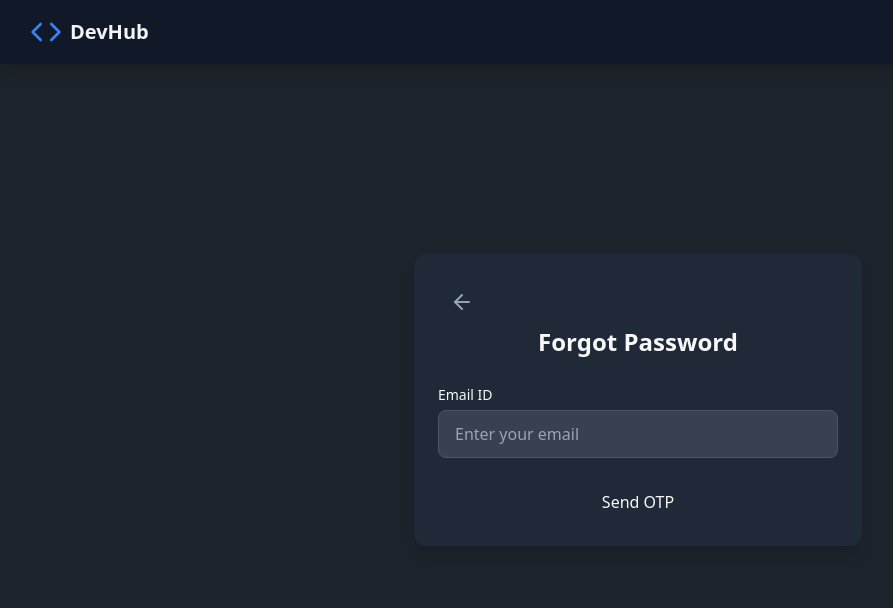
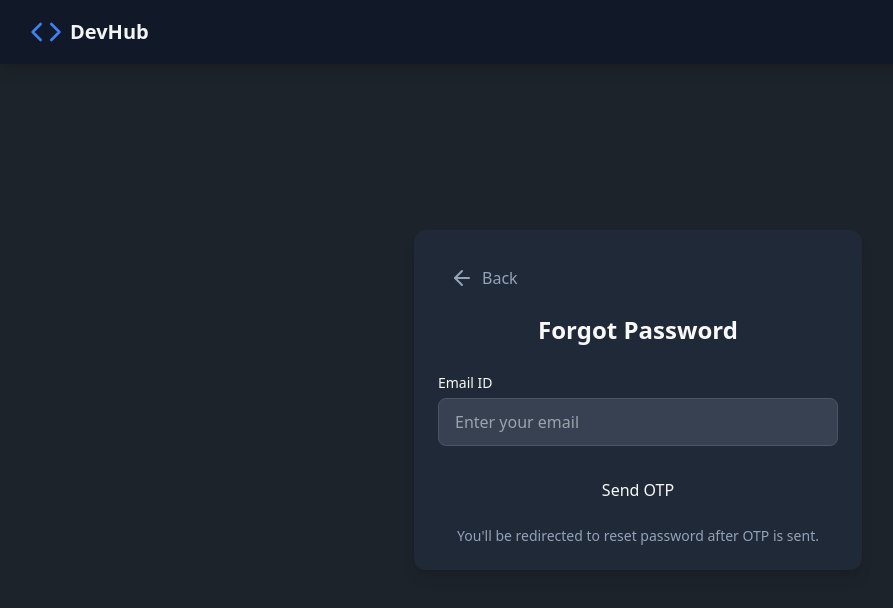
Before and after one commit to Mohammad-Aamir667/DevHub, a React (Vite) app in the folder frontend/: page /forgot-password in a window 1280 px wide. Shown: the top 608 px of the page, without its empty margins (2-895 px from the left). Built offline with nearby package versions, Linux system fonts and the light colour scheme; no server answers.

Commit message:
refined forgetpassword

```diff
--- a/frontend/src/components/userAuth/ForgotPassword.jsx
+++ b/frontend/src/components/userAuth/ForgotPassword.jsx
@@ -1,48 +1,41 @@
-import React, { useState, useEffect } from "react";
+import React, { useState } from "react";
 import axios from "axios";
 import { BASE_URL } from "../../utils/constants";
 import { useNavigate } from "react-router-dom";
-import { ArrowLeft } from "lucide-react"
-import toast from "react-hot-toast";
+import { ArrowLeft } from "lucide-react";
+import { toast } from "react-hot-toast";
 
 const ForgotPassword = () => {
   const [emailId, setEmailId] = useState("");
-  const [message, setMessage] = useState("");
-  const [error, setError] = useState("");
-  const [otpSent, setOtpSent] = useState(false);
-  const [showToast, setShowToast] = useState(false);
   const [loading, setLoading] = useState(false);
   const navigate = useNavigate();
 
-  useEffect(() => {
-    if (showToast) {
-      const timer = setTimeout(() => setShowToast(false), 5000);
-      return () => clearTimeout(timer);
-    }
-  }, [showToast]);
+  const handleRequestOtp = async (e) => {
+    e.preventDefault();
 
-  const handleRequestOtp = async () => {
-    if (emailId.trim() === "") {
-      setError("Email ID is required");
+    if (!emailId.trim()) {
+      toast.error("Email ID is required");
       return;
     }
+
     setLoading(true);
     try {
       const res = await axios.post(
         `${BASE_URL}/forget-password`,
-        { emailId },
+        { emailId: emailId.trim() },
         { withCredentials: true }
       );
-      setMessage(res.data.message);
-      toast.success(res.data.message);
-      setOtpSent(true);
-      setShowToast(true);
-      setError("");
+
+      // ✅ Always show success message (generic from backend)
+      toast.success(res.data.message || "If this email is registered, an OTP has been sent.");
+      // ✅ Navigate directly to reset password page
+      navigate("/reset-password", { state: { emailId } });
+
     } catch (err) {
-      setError(err?.response?.data?.message || "Something went wrong");
-      toast.error(err?.response?.data?.message || "Something went wrong");
-
-      setMessage("");
+      const msg =
+        err?.response?.data?.message ||
+        "Something went wrong. Please try again later.";
+      toast.error(msg);
     } finally {
       setLoading(false);
     }
@@ -51,16 +44,21 @@ const ForgotPassword = () => {
   return (
     <div className="flex justify-center items-center min-h-screen bg-dark-charcoal p-4 overflow-auto">
       <div className="bg-gray-800 shadow-lg rounded-xl p-6 w-full max-w-md text-soft-white">
-        {/* Back Button */}
+
+        {/* 🔙 Back Button */}
         <button
           onClick={() => navigate(-1)}
           className="text-slate-400 hover:text-slate-100 hover:bg-slate-800 p-2 sm:p-3 rounded-md flex items-center text-sm sm:text-base transition-colors"
         >
           <ArrowLeft className="w-5 h-5 sm:w-6 sm:h-6 mr-2" />
+          Back
         </button>
 
-        <h2 className="text-2xl font-semibold text-center mb-6">Forgot Password</h2>
+        <h2 className="text-2xl font-semibold text-center mb-6 mt-3">
+          Forgot Password
+        </h2>
 
+        <form onSubmit={handleRequestOtp}>
           <label className="block mb-4">
             <span className="text-sm text-soft-white">Email ID</span>
             <input
@@ -72,9 +70,8 @@ const ForgotPassword = () => {
             />
           </label>
 
-        {!otpSent && (
           <button
-            onClick={handleRequestOtp}
+            type="submit"
             className={`w-full py-2 mt-2 rounded-md font-medium ${loading
                 ? "bg-gray-600 cursor-not-allowed"
                 : "bg-vibrant-clay hover:bg-orange-600 transition"
@@ -83,26 +80,11 @@ const ForgotPassword = () => {
           >
             {loading ? "Sending..." : "Send OTP"}
           </button>
-        )}
+        </form>
 
-        {otpSent && (
-          <button
-            onClick={() => navigate("/reset-password", { state: { emailId } })}
-            className="w-full py-2 mt-4 bg-green-600 hover:bg-green-500 transition rounded-md font-medium"
-          >
-            Go to Reset Password
-          </button>
-        )}
-
-        {error && <p className="mt-4 text-sm text-red-500">{error}</p>}
-
-        {showToast && (
-          <div className="fixed top-5 left-1/2 transform -translate-x-1/2 bg-green-600 text-soft-white px-4 py-2 rounded-lg shadow-md">
-            {message}
-          </div>
-
-        )}
-
+        <p className="text-center text-slate-400 text-sm mt-4">
+          You'll be redirected to reset password after OTP is sent.
+        </p>
       </div>
     </div>
   );
```
Lines whose indentation alone changed are shown as unchanged.
